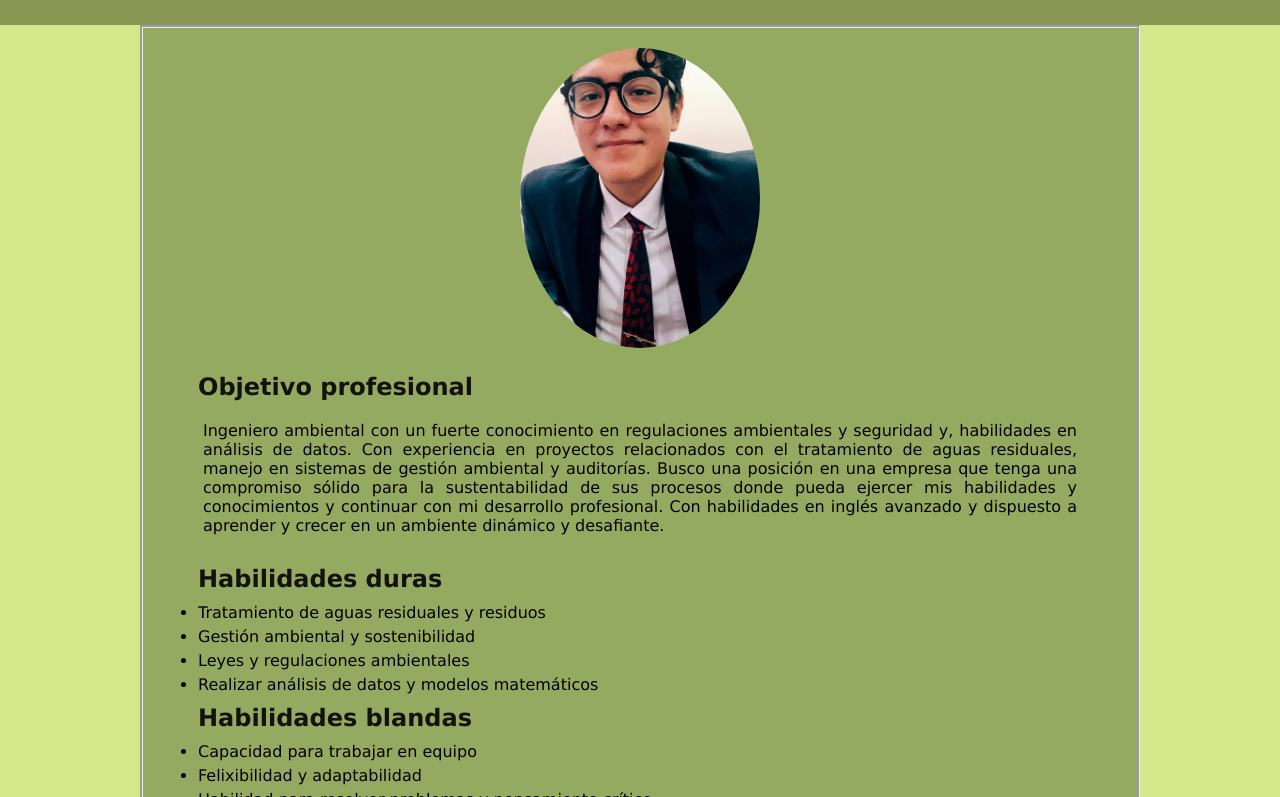
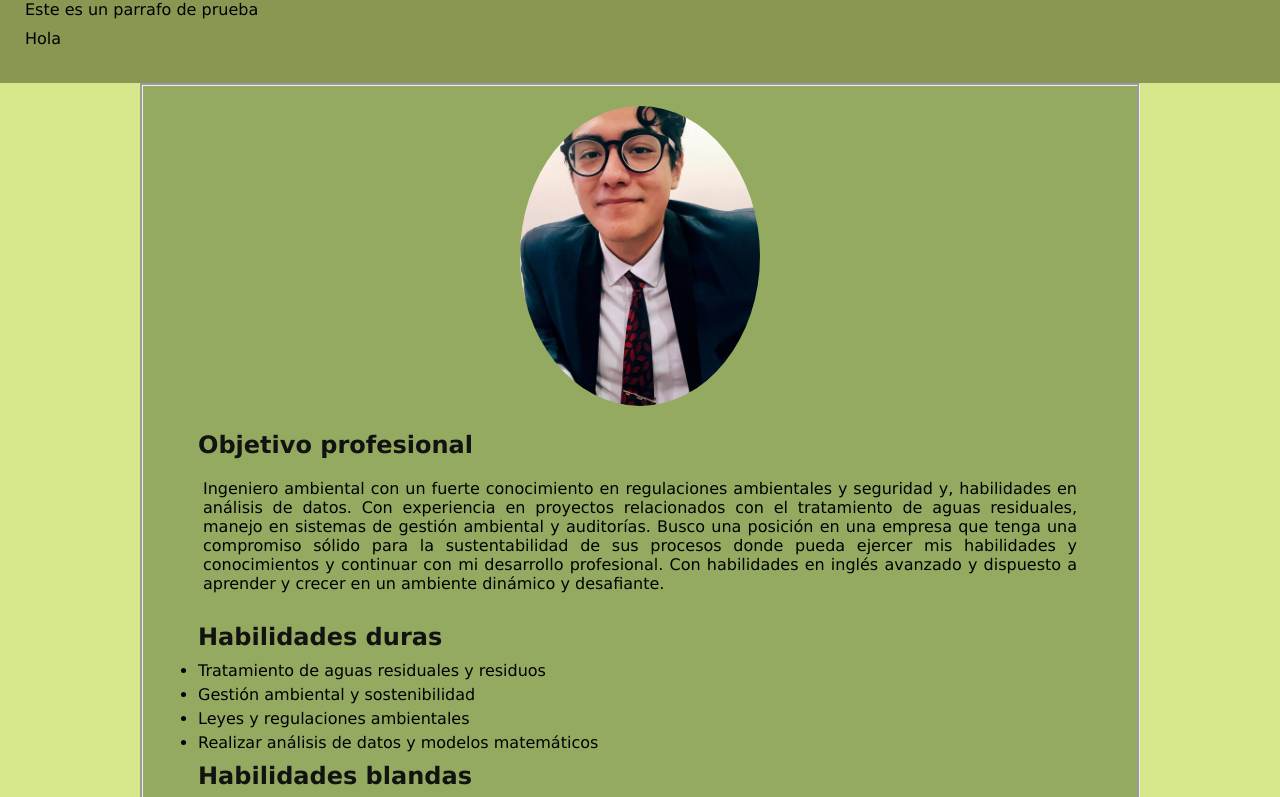
Before and after one commit to Bluedigi10/BD_Alumnos, a plain HTML site: page ProyectosCV/CV.html in a window 1280 px wide. Shown: the part 103-900 px from the top of the page. Drawn offline with Linux system fonts and the light colour scheme.

Commit message:
Se agrega otro parrafo

```diff
--- a/ProyectosCV/CV.html
+++ b/ProyectosCV/CV.html
@@ -15,6 +15,8 @@
             <header>
                 <h1>Hola Carlos Miguel Casillas Salas</h1>
                     <h2 class="puesto">Ingeniero Ambiental</h2>
+                    <p>Este es un parrafo de prueba</p>
+                    <p>Hola</p>
             </header>
 
                 <main>
```
